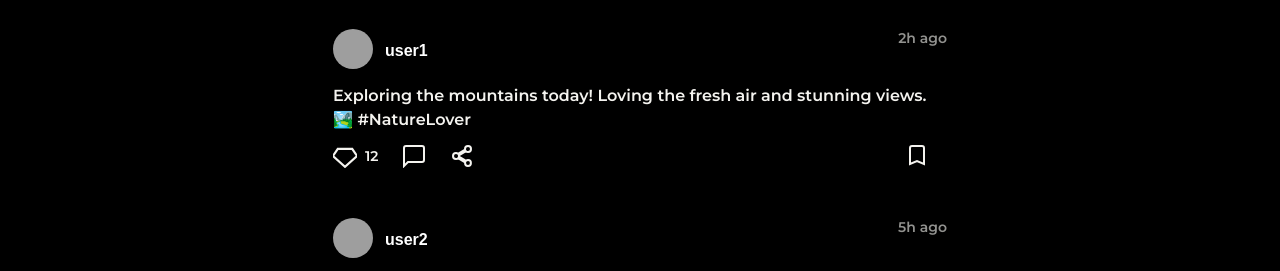
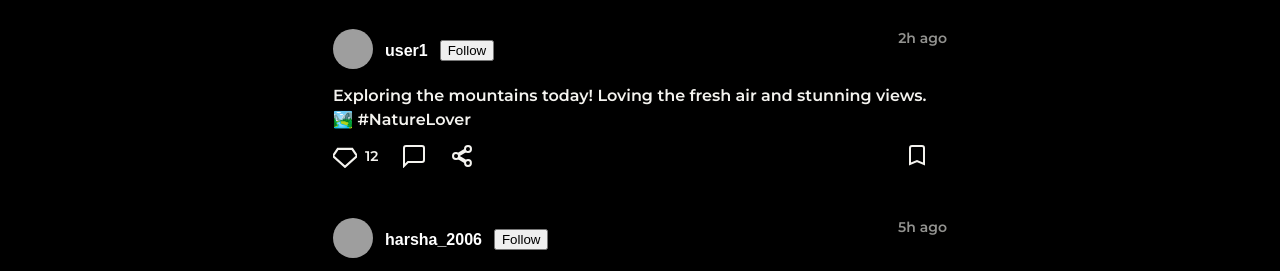
Before and after one commit to GOD-AVG/AWAY, a React (Vite) app: page /home in a window 1280 px wide. Shown: the top 271 px of the page. Built offline with nearby package versions, Linux system fonts and the light colour scheme; grey boxes are pictures that could not be loaded.

Commit message:
Update homepage.tsx

```diff
--- a/src/components/homepage.tsx
+++ b/src/components/homepage.tsx
@@ -24,10 +24,18 @@ const HomePage: React.FC = () => {
     3: false,
     4: false,
   });
+  const [followedUsers, setFollowedUsers] = useState<{
+    [key: number]: boolean;
+  }>({
+    0: false,
+    1: false,
+    2: false,
+    4: false,
+  });
   const navRef = useRef<HTMLDivElement>(null);
 
   const toggleNav = (e: React.MouseEvent<HTMLButtonElement>) => {
-    e.stopPropagation(); // Prevent click from triggering shrink
+    e.stopPropagation();
     setIsNavExpanded(!isNavExpanded);
   };
 
@@ -57,6 +65,13 @@ const HomePage: React.FC = () => {
     }));
   }, []);
 
+  const toggleFollow = useCallback((postIndex: number) => {
+    setFollowedUsers((prev) => ({
+      ...prev,
+      [postIndex]: !prev[postIndex],
+    }));
+  }, []);
+
   const handleComment = (postIndex: number) => {
     console.log(`Comment clicked for post ${postIndex}`);
   };
@@ -73,11 +88,9 @@ const HomePage: React.FC = () => {
     console.log(`Username clicked for ${username}`);
   };
 
-  // Handle tap/touch to shrink when expanded
   useEffect(() => {
     const handleTapOrTouch = (e: MouseEvent | TouchEvent) => {
       if (!isNavExpanded || !navRef.current) return;
-      // Ignore if the target is inside the navigation container
       if (navRef.current.contains(e.target as Node)) {
         return;
       }
@@ -120,6 +133,13 @@ const HomePage: React.FC = () => {
               aria-label="View user1's profile"
             >
               <span className="username">user1</span>
+            </button>
+            <button
+              className={`follow-button ${followedUsers[0] ? "following" : ""}`}
+              onClick={() => toggleFollow(0)}
+              aria-label={followedUsers[0] ? "Unfollow user1" : "Follow user1"}
+            >
+              {followedUsers[0] ? "Following" : "Follow"}
             </button>
             <span className="timestamp">2h ago</span>
           </div>
@@ -214,7 +234,14 @@ const HomePage: React.FC = () => {
               onClick={() => handleUsernameClick("user2")}
               aria-label="View user2's profile"
             >
-              <span className="username">user2</span>
+              <span className="username">harsha_2006</span>
+            </button>
+            <button
+              className={`follow-button ${followedUsers[1] ? "following" : ""}`}
+              onClick={() => toggleFollow(1)}
+              aria-label={followedUsers[1] ? "Unfollow user2" : "Follow user2"}
+            >
+              {followedUsers[1] ? "Following" : "Follow"}
             </button>
             <span className="timestamp">5h ago</span>
           </div>
@@ -312,6 +339,13 @@ const HomePage: React.FC = () => {
               aria-label="View user3's profile"
             >
               <span className="username">user3</span>
+            </button>
+            <button
+              className={`follow-button ${followedUsers[2] ? "following" : ""}`}
+              onClick={() => toggleFollow(2)}
+              aria-label={followedUsers[2] ? "Unfollow user3" : "Follow user3"}
+            >
+              {followedUsers[2] ? "Following" : "Follow"}
             </button>
             <span className="timestamp">8h ago</span>
           </div>
@@ -510,6 +544,13 @@ const HomePage: React.FC = () => {
             >
               <span className="username">user4</span>
             </button>
+            <button
+              className={`follow-button ${followedUsers[4] ? "following" : ""}`}
+              onClick={() => toggleFollow(4)}
+              aria-label={followedUsers[4] ? "Unfollow user4" : "Follow user4"}
+            >
+              {followedUsers[4] ? "Following" : "Follow"}
+            </button>
             <span className="timestamp">12h ago</span>
           </div>
           <div className="card-content">
```
